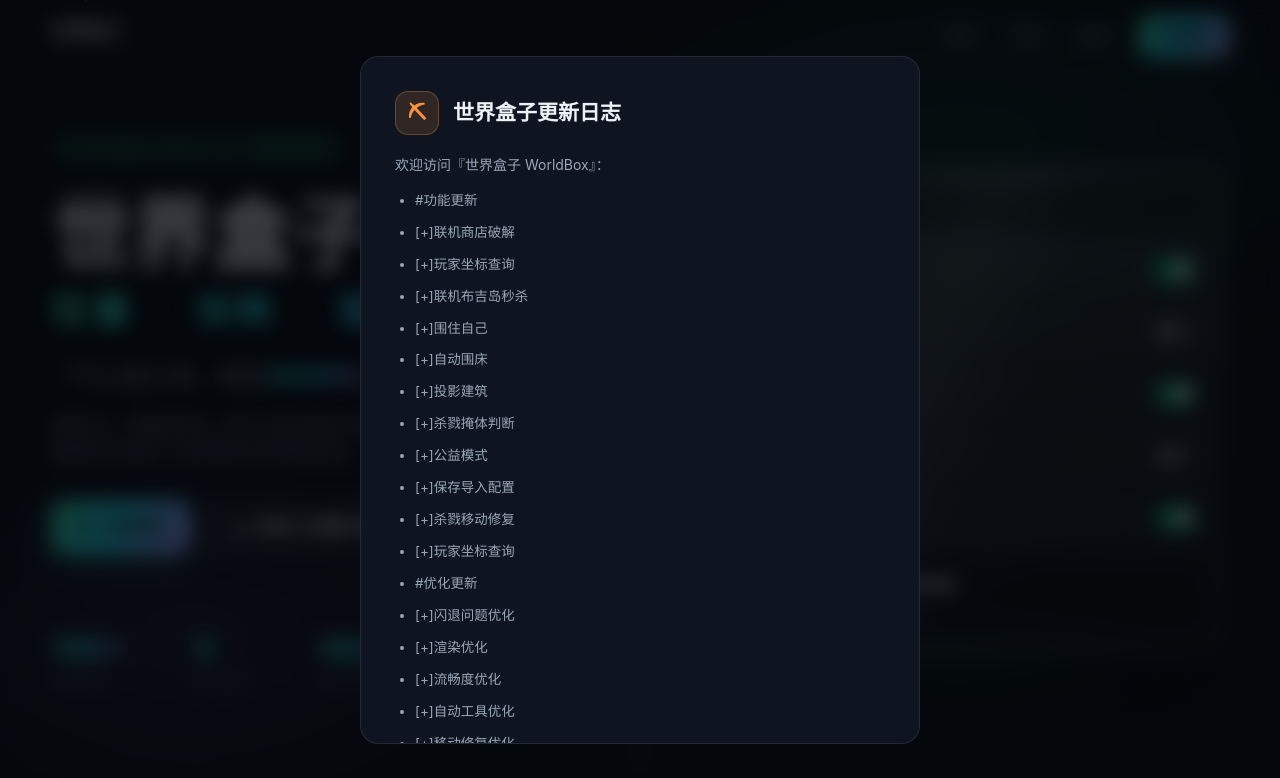
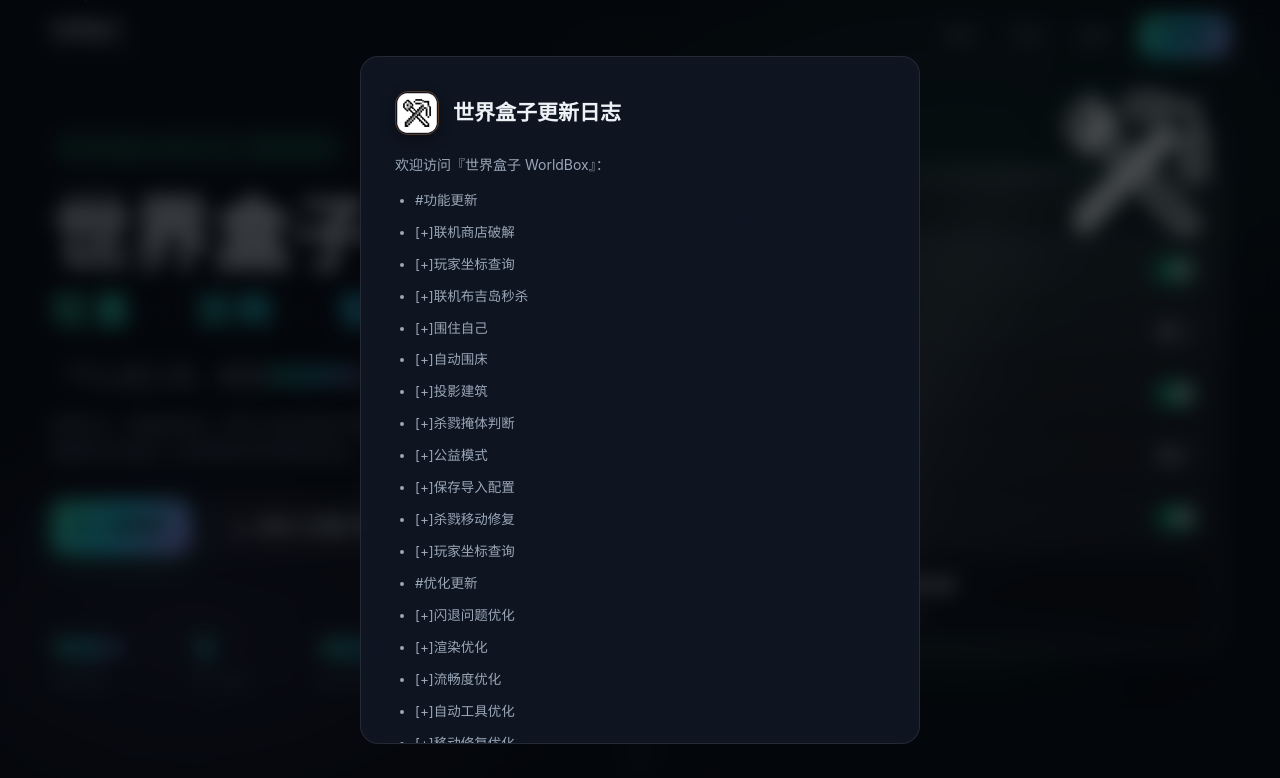
Before and after one commit to seask39y/ts, a plain HTML site: page index.html in a window 1280 px wide. Shown: the top 778 px of the page. Drawn offline with Linux system fonts and the light colour scheme.

Commit message:
Add files via upload

```diff
--- a/index.html
+++ b/index.html
@@ -635,7 +635,7 @@
   <div class="hero-bg"></div>
   <canvas id="heroCanvas"></canvas>
   <div class="hero-grid"></div>
-  <img class="hero-pickaxe" src="assets/pickaxe.png" alt="" aria-hidden="true" onerror="this.remove()" />
+  <img class="hero-pickaxe" src="pickaxe.png" alt="" aria-hidden="true" onerror="this.remove()" />
 
   <div class="container hero-inner">
     <div class="hero-copy">
@@ -1002,7 +1002,7 @@
 <div class="disclaimer-mask" id="disclaimerMask" aria-hidden="true">
   <div class="disclaimer-modal glass" role="dialog" aria-modal="true" aria-labelledby="disclaimerTitle">
     <div class="disclaimer-head">
-      <img class="disclaimer-ic-img" src="assets/pickaxe-icon.png" alt="" onerror="this.outerHTML='<span class=\'disclaimer-ic\'>⛏</span>'" />
+      <img class="disclaimer-ic-img" src="pickaxe-icon.png" alt="" onerror="this.outerHTML='<span class=\'disclaimer-ic\'>⛏</span>'" />
       <h3 id="disclaimerTitle">世界盒子更新日志</h3>
     </div>
     <div class="disclaimer-body">
```
